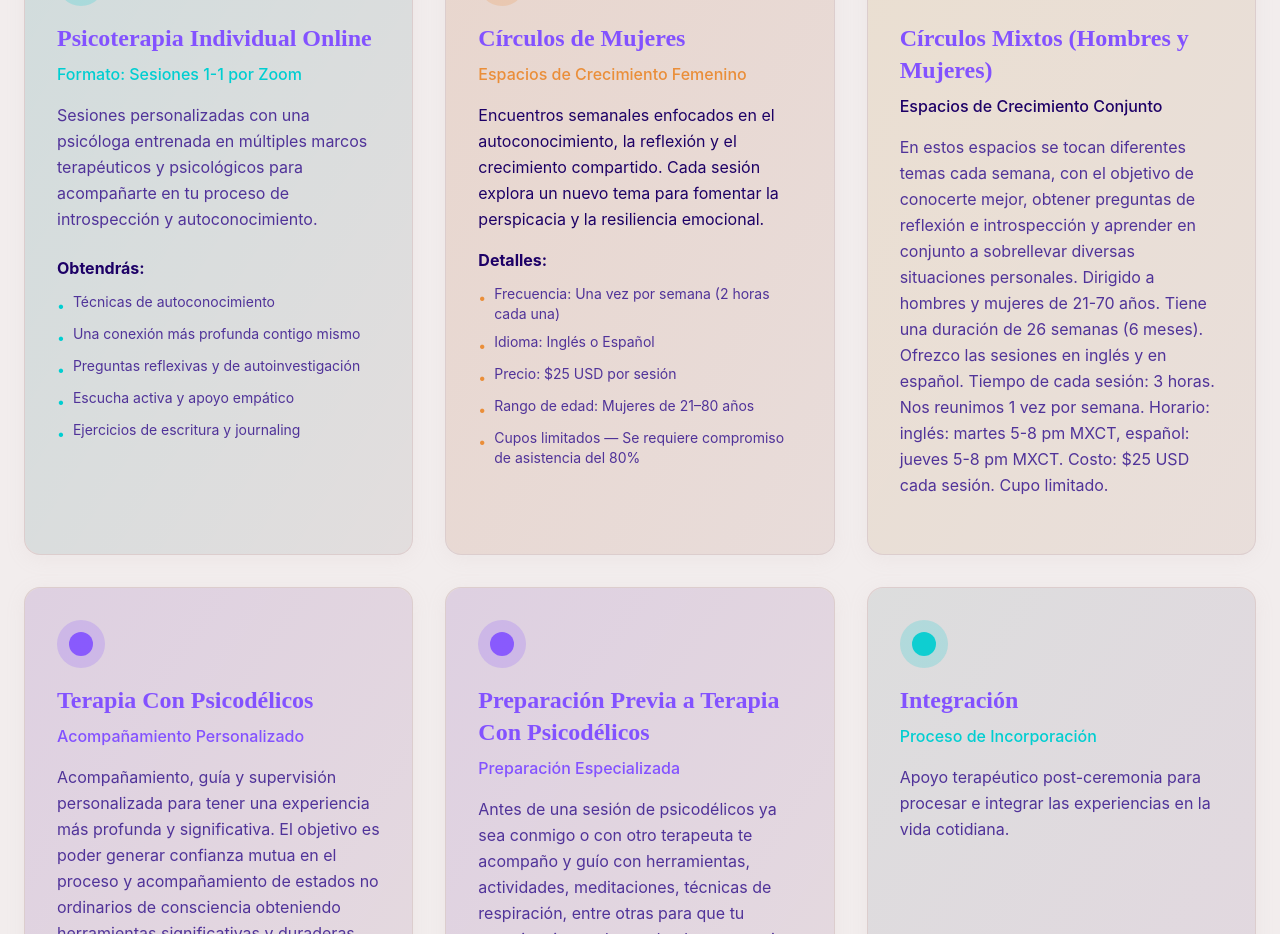
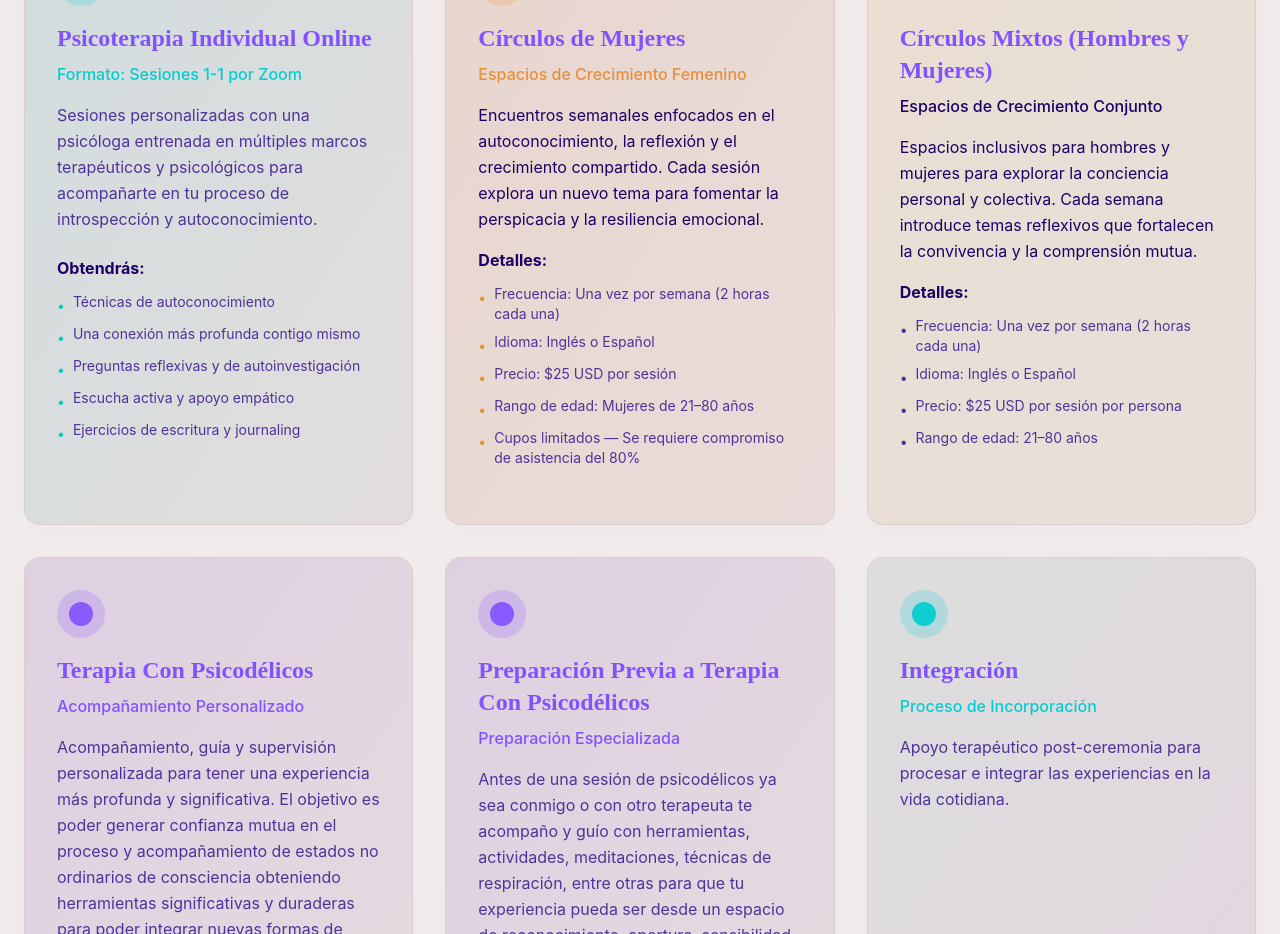
Before and after one commit to loveruleslife/paocha-mindbloom-site, a React (Vite) app: page / in a window 1280 px wide. Shown: the part 2360-3294 px from the top of the page. Built offline with nearby package versions, Linux system fonts and the light colour scheme; the HTML template or start-up script is replaced by a standard one.

Commit message:
Update Joint Growth Spaces content

```diff
--- a/src/components/Services.tsx
+++ b/src/components/Services.tsx
@@ -11,7 +11,8 @@ const Services = () => {
         'service.therapy.features': ['Técnicas de autoconocimiento', 'Una conexión más profunda contigo mismo', 'Preguntas reflexivas y de autoinvestigación', 'Escucha activa y apoyo empático', 'Ejercicios de escritura y journaling'],
         'service.introspection.features': ['26 semanas de duración', '3 horas por sesión', 'Grupos en español e inglés', 'Solo mujeres 21-70 años', 'Cupo limitado', '$25 USD por sesión'],
         'service.introspection.details.list': ['Frecuencia: Una vez por semana (2 horas cada una)', 'Idioma: Inglés o Español', 'Precio: $25 USD por sesión', 'Rango de edad: Mujeres de 21–80 años', 'Cupos limitados — Se requiere compromiso de asistencia del 80%'],
-        'service.accompaniment.features': ['26 semanas de duración', 'Sesiones de 3 horas', 'Grupos en español e inglés', 'Hombres y mujeres 21-70 años', 'Cupo limitado', '$25 USD por sesión'],
+        'service.accompaniment.features': ['26 semanas de duración', 'Sesiones de 2 horas', 'Grupos en español e inglés', 'Hombres y mujeres 21-80 años', 'Cupo limitado', '$25 USD por sesión'],
+        'service.accompaniment.details.list': ['Frecuencia: Una vez por semana (2 horas cada una)', 'Idioma: Inglés o Español', 'Precio: $25 USD por sesión por persona', 'Rango de edad: 21–80 años'],
         'service.ceremonies.features': ['12 sesiones previas (3 meses)', 'Terapia con psicodélicos', '4 sesiones de integración', 'Acompañamiento personalizado'],
         'service.retreats.features': ['Herramientas de preparación', 'Meditaciones y respiración', 'Mínimo 8 sesiones', 'Máximo 12 sesiones'],
         'service.integration.features': ['Sesiones de procesamiento', 'Seguimiento terapéutico', 'Integración de estilo de vida', 'Grupos de apoyo']
@@ -20,7 +21,8 @@ const Services = () => {
         'service.therapy.features': ['Self-awareness techniques', 'A deeper connection with yourself', 'Reflective and self-inquiry questions', 'Active listening and empathetic support', 'Writing and journaling exercises'],
         'service.introspection.features': ['26-week duration', '2-hour sessions', 'Spanish and English groups', 'Women only 21-80 years', 'Limited capacity', '$25 USD per session'],
         'service.introspection.details.list': ['Frequency: Once per week (2 hours each)', 'Language: English or Spanish', 'Price: $25 USD per session', 'Age range: Women 21–80 years', 'Limited spots — 80% attendance commitment required'],
-        'service.accompaniment.features': ['26-week duration', '3-hour sessions', 'Spanish and English groups', 'Men and women 21-70 years', 'Limited capacity', '$25 USD per session'],
+        'service.accompaniment.features': ['26-week duration', '2-hour sessions', 'Spanish and English groups', 'Men and women 21-80 years', 'Limited capacity', '$25 USD per session'],
+        'service.accompaniment.details.list': ['Frequency: Once per week (2 hours each)', 'Language: English or Spanish', 'Price: $25 USD per session per person', 'Age range: 21–80 years'],
         'service.ceremonies.features': ['12 prior sessions (3 months)', 'Psychedelic therapy', '4 integration sessions', 'Personalized accompaniment'],
         'service.retreats.features': ['Preparation tools', 'Meditations and breathing', 'Minimum 8 sessions', 'Maximum 12 sessions'],
         'service.integration.features': ['Processing sessions', 'Therapeutic follow-up', 'Lifestyle integration', 'Support groups']
@@ -51,7 +53,9 @@ const Services = () => {
     {
       title: t('service.accompaniment.title'),
       subtitle: t('service.accompaniment.subtitle'),
-      description: t('service.accompaniment.description'),
+      intro: t('service.accompaniment.intro'),
+      details: t('service.accompaniment.details'),
+      detailsList: getFeatures('service.accompaniment.details.list'),
       features: getFeatures('service.accompaniment.features'),
       color: "sunset",
       gradient: "from-sunset/20 to-sunset/5"
--- a/src/contexts/LanguageContext.tsx
+++ b/src/contexts/LanguageContext.tsx
@@ -67,8 +67,10 @@ const translations = {
 
     'service.accompaniment.title': 'Círculos Mixtos (Hombres y Mujeres)',
     'service.accompaniment.subtitle': 'Espacios de Crecimiento Conjunto',
-    'service.accompaniment.description': 'En estos espacios se tocan diferentes temas cada semana, con el objetivo de conocerte mejor, obtener preguntas de reflexión e introspección y aprender en conjunto a sobrellevar diversas situaciones personales. Dirigido a hombres y mujeres de 21-70 años. Tiene una duración de 26 semanas (6 meses). Ofrezco las sesiones en inglés y en español. Tiempo de cada sesión: 3 horas. Nos reunimos 1 vez por semana. Horario: inglés: martes 5-8 pm MXCT, español: jueves 5-8 pm MXCT. Costo: $25 USD cada sesión. Cupo limitado.',
-    'service.accompaniment.features': ['26 semanas de duración', 'Sesiones de 3 horas', 'Grupos en español e inglés', 'Hombres y mujeres 21-70 años', 'Cupo limitado', '$25 USD por sesión'],
+    'service.accompaniment.intro': 'Espacios inclusivos para hombres y mujeres para explorar la conciencia personal y colectiva. Cada semana introduce temas reflexivos que fortalecen la convivencia y la comprensión mutua.',
+    'service.accompaniment.details': 'Detalles:',
+    'service.accompaniment.details.list': ['Frecuencia: Una vez por semana (2 horas cada una)', 'Idioma: Inglés o Español', 'Precio: $25 USD por sesión por persona', 'Rango de edad: 21–80 años'],
+    'service.accompaniment.description': '',
 
     'service.ceremonies.title': 'Terapia Con Psicodélicos',
     'service.ceremonies.subtitle': 'Acompañamiento Personalizado',
@@ -175,8 +177,10 @@ const translations = {
 
     'service.accompaniment.title': 'Mixed Circles (Men and Women)',
     'service.accompaniment.subtitle': 'Joint Growth Spaces',
-    'service.accompaniment.description': 'In these spaces we explore different topics each week, with the goal of getting to know yourself better, obtaining reflection and introspection questions, and learning together to cope with various personal situations. For men and women aged 21-70. Duration of 26 weeks (6 months). I offer sessions in English and Spanish. Session time: 3 hours. We meet once a week. Schedule: English: Tuesday 5-8 pm MXCT, Spanish: Thursday 5-8 pm MXCT. Cost: $25 USD per session. Limited capacity.',
-    'service.accompaniment.features': ['26-week duration', '3-hour sessions', 'Spanish and English groups', 'Men and women 21-70 years', 'Limited capacity', '$25 USD per session'],
+    'service.accompaniment.intro': 'Inclusive spaces for both men and women to explore personal and collective awareness. Each week introduces reflective themes that strengthen coexistence and mutual understanding.',
+    'service.accompaniment.details': 'Details:',
+    'service.accompaniment.details.list': ['Frequency: Once per week (2 hours each)', 'Language: English or Spanish', 'Price: $25 USD per session per person', 'Age range: 21–80 years'],
+    'service.accompaniment.description': '',
 
     'service.ceremonies.title': 'Psychedelic Therapy',
     'service.ceremonies.subtitle': 'Personalized Accompaniment',
```
